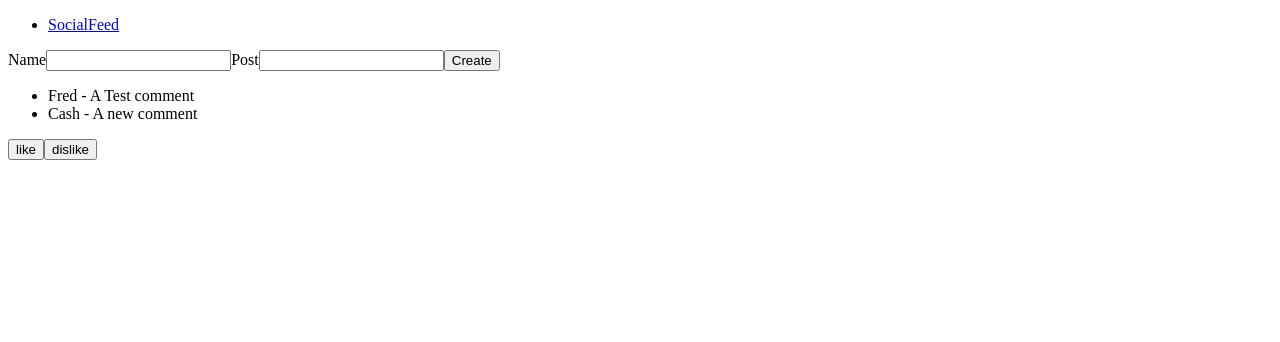
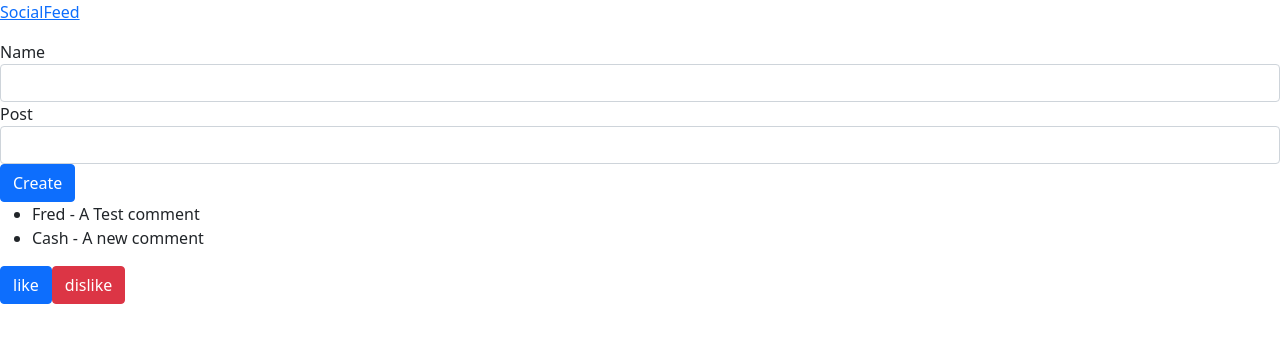
Before and after one commit to wright403/social-feed-react, a React (Create React App) app: page / in a window 1280 px wide. Shown: the top 342 px of the page. Built offline with nearby package versions, Linux system fonts and the light colour scheme.

Commit message:
Created app.css file and modified app style

```diff
--- a/package.json
+++ b/package.json
@@ -6,6 +6,7 @@
     "@testing-library/jest-dom": "^5.16.3",
     "@testing-library/react": "^12.1.4",
     "@testing-library/user-event": "^13.5.0",
+    "bootstrap": "^5.1.3",
     "navbar.js": "^3.0.13",
     "react": "^18.0.0",
     "react-dom": "^18.0.0",
--- /dev/null
+++ b/src/App.css
@@ -0,0 +1,4 @@
+.border-box{
+    margin: 1em;
+    padding: 1em;
+}
--- a/src/App.jsx
+++ b/src/App.jsx
@@ -3,6 +3,7 @@ import CreatePost from "./Components/CreatePost.jsx";
 import DisplayPosts from "./Components/DisplayPosts.jsx";
 import NavBar from "./Components/NavBar.jsx";
 import Posts from "./Components/Posts.jsx";
+import './App.css'
 
 function App() {
   const [posts, setPosts] = useState([
--- a/src/Components/CreatePost.jsx
+++ b/src/Components/CreatePost.jsx
@@ -19,11 +19,14 @@ const CreatePost = (props) => {
     return (
 
         <form onSubmit={handleSubmit}>
+            <div className='form-floating mb-3'>
+
+            </div>
             <label>Name</label>
-            <input type='name' value={name} onChange={(event) => setName(event.target.value)} />
+            <input type='name' className='form-control'  value={name} onChange={(event) => setName(event.target.value)} />
             <label>Post</label>
-            <input type='text' value={post} onChange={(event) => setPost(event.target.value)} />
-            <button type='submit'>Create</button>
+            <input type='text' className='form-control' value={post} onChange={(event) => setPost(event.target.value)} />
+            <button type='submit' className='btn btn-primary' style={{'margin-right': '1em'}}>Create</button>
         </form>
      );
 }
--- a/src/Components/Posts.jsx
+++ b/src/Components/Posts.jsx
@@ -32,8 +32,8 @@ const Posts = (props) => {
     return(
         <div className= 'App'>
         <div></div>
-        <button onClick={likeComment}>like {likeActive}</button>
-        <button onClick={dislikeComment}>dislike {dislikeActive}</button>
+        <button onClick={likeComment} className='btn btn-primary'>like {likeActive}</button>
+        <button onClick={dislikeComment} className='btn btn-danger'>dislike {dislikeActive}</button>
         </div>
     )
 }
--- a/src/index.js
+++ b/src/index.js
@@ -1,6 +1,9 @@
 import React from 'react';
 import ReactDOM from 'react-dom';
 import App from './App';
+import 'bootstrap/dist/css/bootstrap.min.css';
+
+
 
 
 ReactDOM.render(
```
Also changed, not shown: 1 other file (tests, documents, lock files or other folders).
